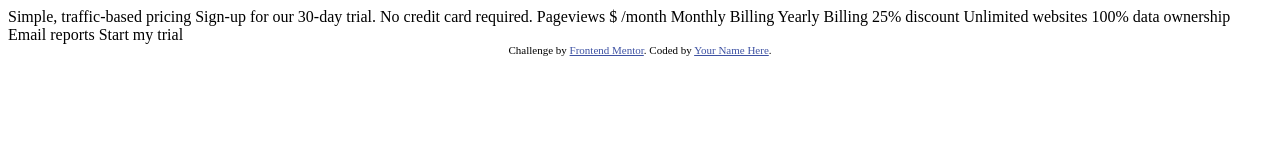
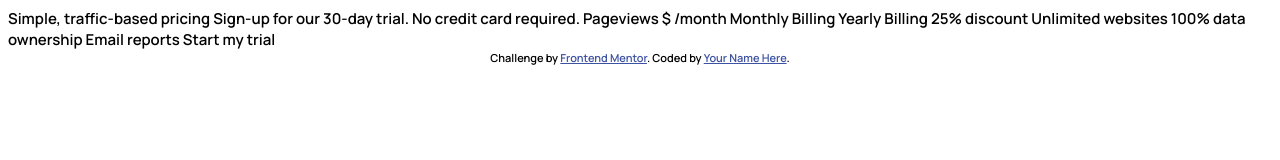
Before and after one commit to OlamideMustapha/interactive-pricing-component, a plain HTML site: page index.html in a window 1280 px wide. Drawn offline with Linux system fonts and the light colour scheme.

Commit message:
Adding base files for interactive pricing component

```diff
--- a/index.html
+++ b/index.html
@@ -5,6 +5,8 @@
   <meta name="viewport" content="width=device-width, initial-scale=1.0"> <!-- displays site properly based on user's device -->
 
   <link rel="icon" type="image/png" sizes="32x32" href="./images/favicon-32x32.png">
+  <link rel="preconnect" href="https://fonts.gstatic.com">
+  <link href="https://fonts.googleapis.com/css2?family=Manrope:wght@600;800&display=swap" rel="stylesheet">
 
   <title>Frontend Mentor | Interactive pricing component</title>
 
@@ -13,6 +15,7 @@
     .attribution { font-size: 11px; text-align: center; }
     .attribution a { color: hsl(228, 45%, 44%); }
   </style>
+  <link type="text/css" rel="stylesheet" href="src/styles/css/style.css" >
 </head>
 <body>
 
@@ -35,5 +38,7 @@
     Challenge by <a href="https://www.frontendmentor.io?ref=challenge" target="_blank">Frontend Mentor</a>.
     Coded by <a href="#">Your Name Here</a>.
   </div>
+
+  <script type="text/javaScript" src="src/javascript/app.js"></script>
 </body>
 </html>
--- a/src/javascript/app.js
+++ b/src/javascript/app.js
@@ -0,0 +1 @@
+console.log ("Hello world!")
--- /dev/null
+++ b/src/styles/sass/partials/_main.sass
@@ -0,0 +1,25 @@
+html
+  padding: 0px
+  margin: 0px
+
+*
+  box-sizing: border-box
+
+
+body
+  font-family: 'Manrope', sans-serif
+  font-size: 15px
+
+// 640px 1024px 1400px
+$breakpoints-up: ("medium": "10em", "large": "16em", "xlarge": "21.875em")
+
+// 630px 1023px 1390px
+$breakpoints-down: ("small": "9.84375em", "medium": "15.984375em", "large": "21.71875em")
+
+@mixin breakpoint-up ($size)
+  @media (min-width: map-get ($breakpoints-up, $size))
+    @content
+
+@mixin breakpoint-down ($size)
+  @media (max-width: map-get ($breakpoints-down, $size))
+    @content
--- /dev/null
+++ b/src/styles/sass/partials/_variables.sass
@@ -0,0 +1,16 @@
+// Colors
+//Primary
+$softCyan: hsl(174, 77%, 80%)
+$strongCyan: hsl(174, 86%, 45%)
+$lightGrayishRed: hsl(14, 92%, 95%)
+$lightRed: hsl(15, 100%, 70%)
+$paleBlue: hsl(226, 100%, 87%)
+
+
+// Secondary
+$white: hsl (0, 0%, 100%)
+$veryPaleBlue: hsl(230, 100%, 99%)
+$lightGrayishBlue: hsl(224, 65%, 95%)
+$lightGrayishBlue: hsl(223, 50%, 87%)
+$grayishBlue: hsl(225, 20%, 60%)
+$darkDesaturatedBlue: hsl(227, 35%, 25%)
--- /dev/null
+++ b/src/styles/sass/style.sass
@@ -0,0 +1,2 @@
+@import "./partials/variables"
+@import "./partials/main"
```
Also changed, not shown: src/styles/css/style.css (added), 1 other file.
